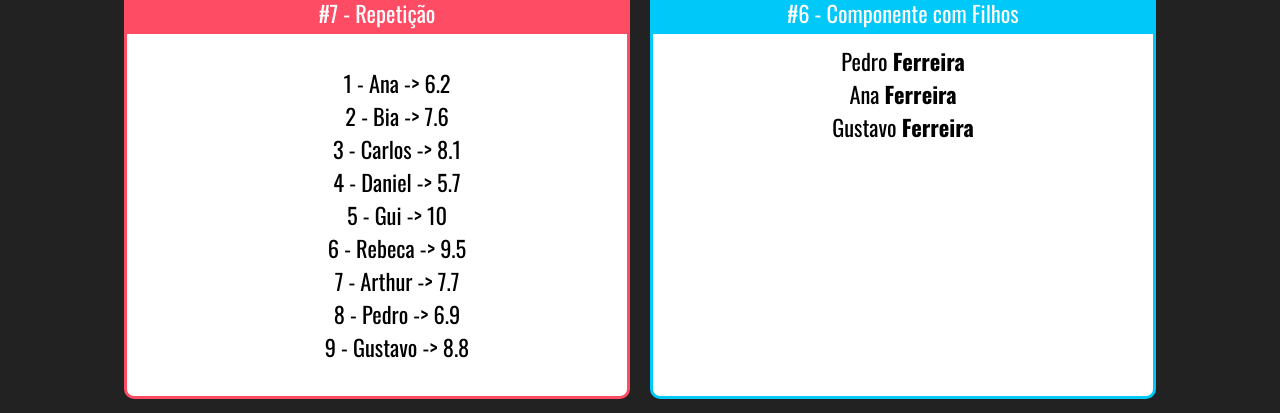
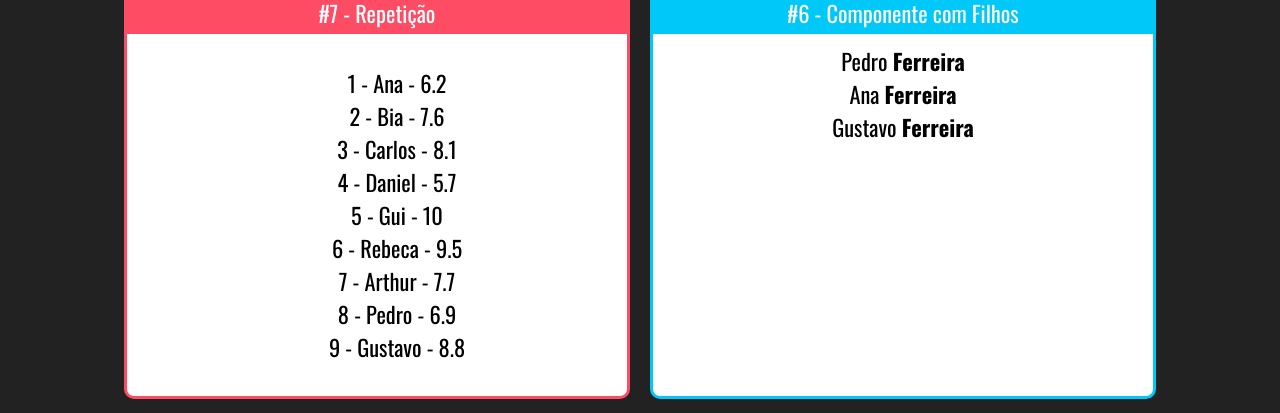
Before and after one commit to Edmilson-Hao/fundamentos-react, a React (Create React App) app: page / in a window 1280 px wide. Shown: the part 148-561 px from the top of the page. Built offline with nearby package versions, Linux system fonts and the light colour scheme.

Commit message:
Aula 27 - Repetição

```diff
--- a/src/components/repeticao/ListaAlunos.jsx
+++ b/src/components/repeticao/ListaAlunos.jsx
@@ -7,7 +7,7 @@ export default propr => {
     const alunosLI = alunos.map(aluno => {
         return (
             <li key={aluno.id}>
-                {aluno.id} - {aluno.nome} -> {aluno.nota}
+                {aluno.id} - {aluno.nome} - {aluno.nota}
             </li>
         )
     })
```
